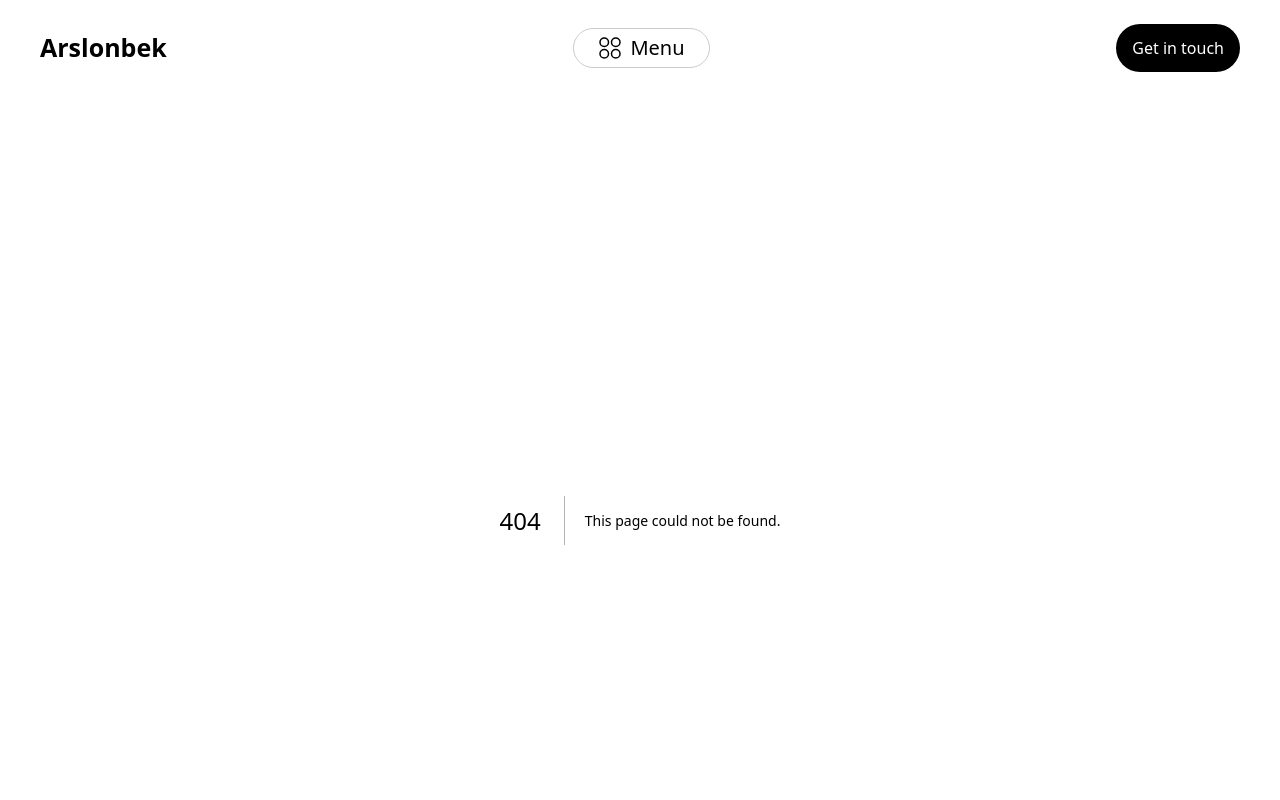
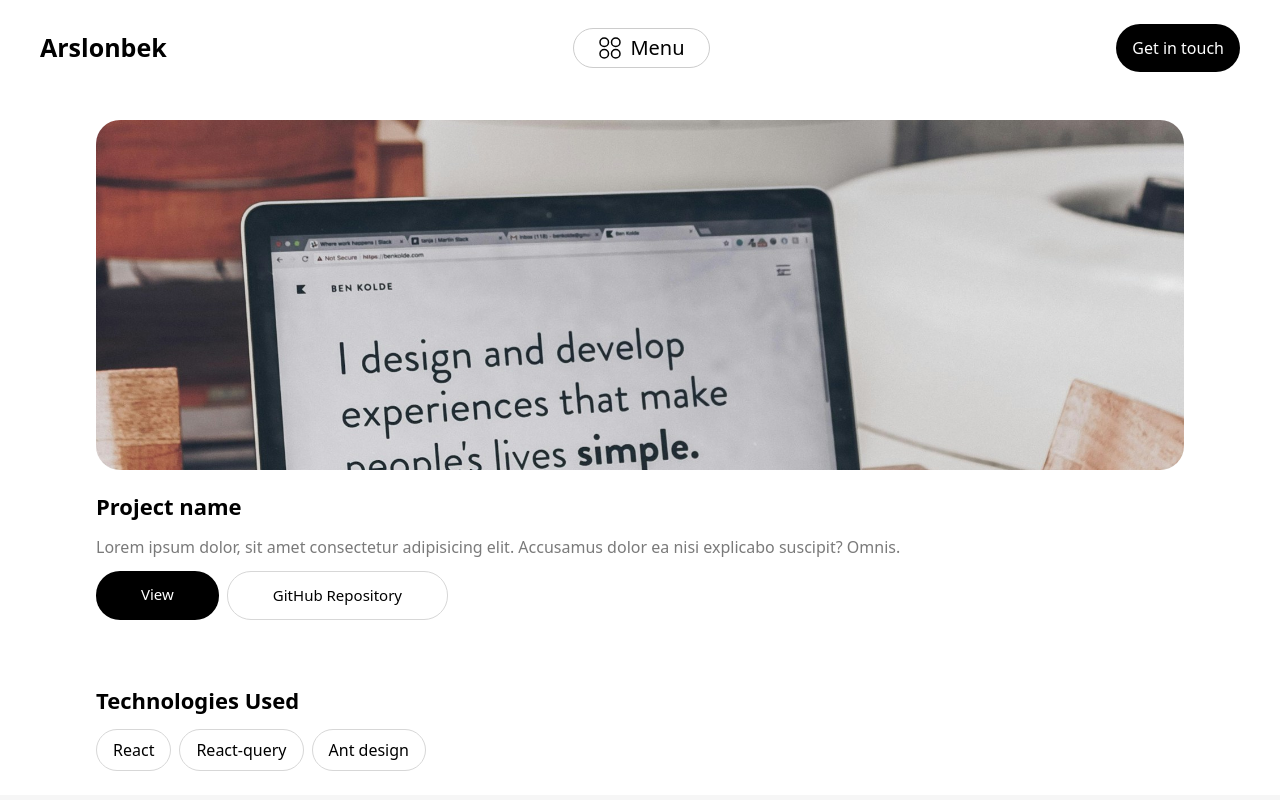
Before and after one commit to arslon1234/arslonbek, a Next.js app: page /portfolio/1 in a window 1280 px wide. Before the commit this address had no page. Shown: the top 800 px of the page. Built offline with nearby package versions, Linux system fonts and the light colour scheme.

Commit message:
sinle-portfolio ui created

```diff
--- /dev/null
+++ b/app/portfolio/[id]/page.tsx
@@ -0,0 +1,31 @@
+import Image from 'next/image'
+import React from 'react'
+import img from '@/assets/portfolio.jpg'
+import Link from 'next/link'
+const Page = () => {
+    const values = ["React", "React-query", "Ant design"]
+  return (
+    <section>
+      <Image src={img} alt='img' className='w-full h-[350px] rounded-3xl object-cover'/>
+      <h1 className='mt-5 font-bold text-[22px]'>Project name</h1>
+      <p className='text-[#7A7A7A] mt-[12px]'>Lorem ipsum dolor, sit amet consectetur adipisicing elit. Accusamus dolor ea nisi explicabo suscipit? Omnis.
+      </p>
+      <div className='flex gap-2 my-[12px]'>
+        <Link href='/' className='py-[12px] px-[45px] rounded-3xl bg-black text-white text-[15px]'>View</Link>
+        <Link href='/' className='py-[12px] px-[45px] rounded-3xl border border-[#D7D7D7] text-[15px]'>GitHub Repository</Link>
+      </div>
+      <div className='mt-16'>
+        <h2 className='text-[22px] font-bold'>Technologies Used</h2>
+        <div className='flex gap-2 mt-3'>
+        {
+            values.map((item,index)=>(
+                <button key={index} className='px-4 py-2 rounded-3xl border border-[#D7D7D7]'>{item}</button>
+            ))
+        }
+        </div>
+      </div>
+    </section>
+  )
+}
+
+export default Page
--- a/app/portfolio/page.tsx
+++ b/app/portfolio/page.tsx
@@ -1,8 +1,11 @@
+"use client"
 import React from "react";
-// import PortfolioCardOne from "@/components/portfolio-card-one";
 import portfolioImg from "@/assets/portfolio.jpg";
 import Image from "next/image";
+import { useRouter } from "next/navigation";
 const Page = () => {
+    const {push} = useRouter()
+    console.log(push)
   const users = [
     { image: portfolioImg },
     { image: portfolioImg },
@@ -13,6 +16,9 @@ const Page = () => {
     { image: portfolioImg },
     { image: portfolioImg },
   ];
+  const handleClick =(id:number)=>{
+    push(`/portfolio/${id}`)
+  }
   return (
     <section>
       <h1 className="text-center text-[20px] font-bold my-2">Portfolio</h1>
@@ -28,7 +34,8 @@ const Page = () => {
           <Image
             src={user.image}
             alt={`User ${index + 1}`}
-            className="w-full h-[400px] object-cover rounded-xl shadow-lg"
+            className="w-full h-[400px] object-cover rounded-xl shadow-lg cursor-pointer"
+            onClick={()=>handleClick(1)}
           />
           {index % 3 === 0 && (
             <div className="absolute bottom-4 left-4 text-white font-semibold">
--- a/components/portfolio-card-one.tsx
+++ /dev/null
@@ -1,12 +0,0 @@
-import React from 'react'
-// import Image from 'next/image'
-const PortfolioCardOne = () => {
-
-  return (
-    <section className='w-full h-[300px]'>
-      {/* <Image src={item.image} alt='portfolio' loading='lazy' className='w-full h-full object-cover'/> */}
-    </section>
-  )
-}
-
-export default PortfolioCardOne
```
